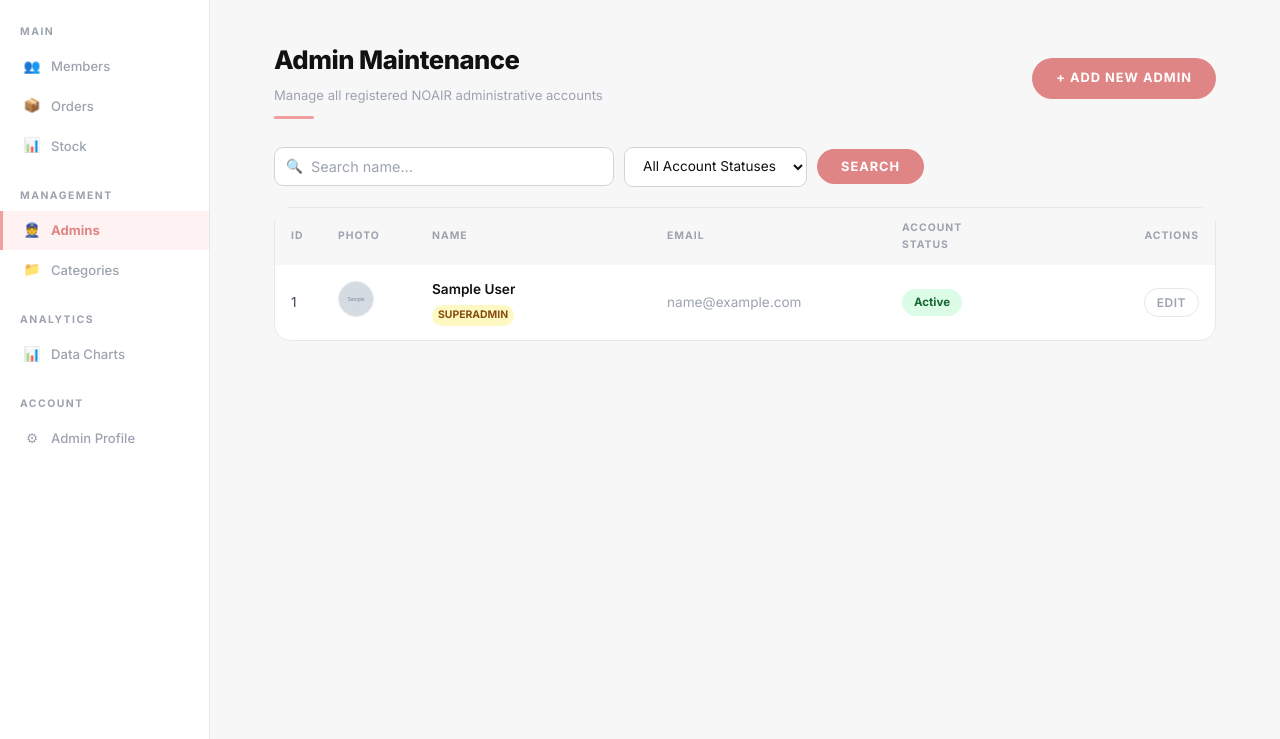
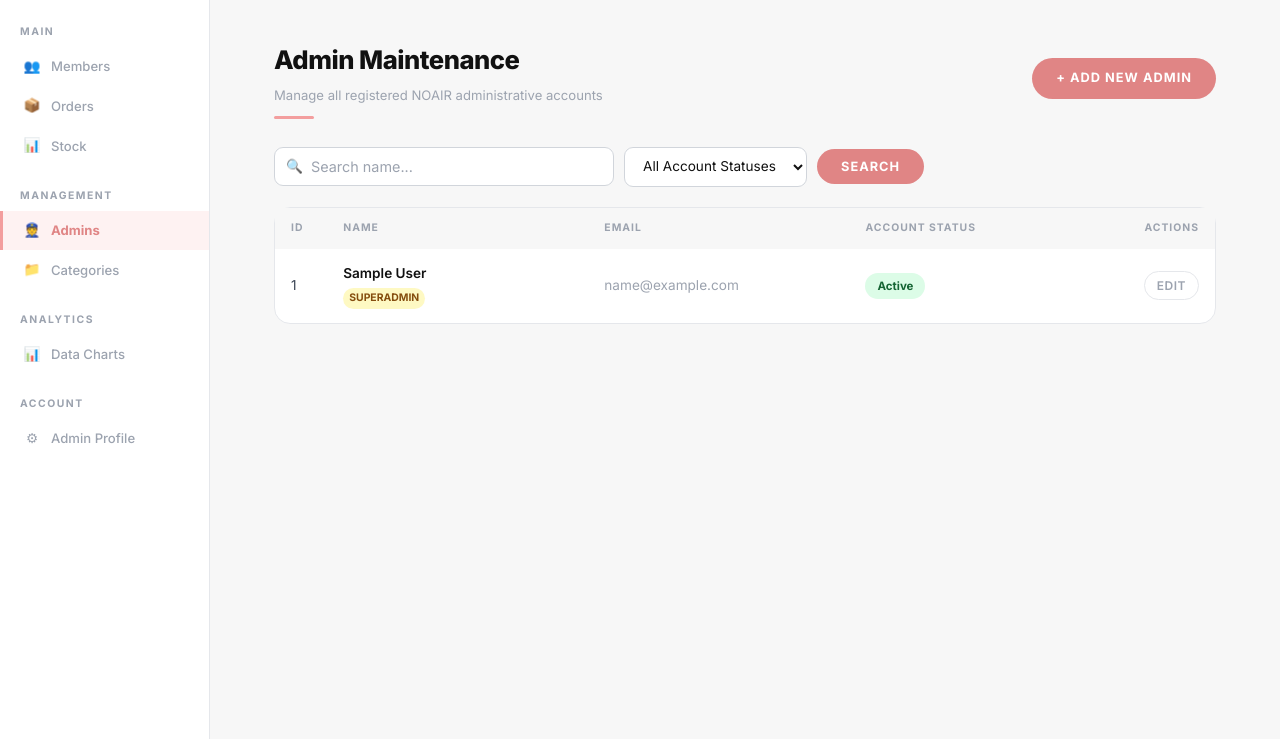
Before and after one commit to Milokaukau/web-based, a PHP site: page /pages/admin/admin_list.php in a window 1280 px wide. Shown: the part 60-799 px from the top of the page. Run offline with PHP 8.4, Linux system fonts and the light colour scheme; the visitor is signed in with stand-in values (Sample User, id 1); tables that the repository leaves empty or names only in its code hold one stand-in row (values such as "Sample post"); grey boxes marked "Sample" are stand-in pictures.

Commit message:
Removed photo column from admin list.

```diff
--- a/pages/admin/admin_list.php
+++ b/pages/admin/admin_list.php
@@ -98,7 +98,6 @@ requireSuperAdmin();
                         <thead>
                             <tr>
                                 <th style="width: 5%;">ID</th>
-                                <th style="width: 10%;">Photo</th>
                                 <th style="width: 25%;">Name</th>
                                 <th style="width: 25%;">Email</th>
                                 <th style="width: 15%;">Account Status</th>
@@ -109,10 +108,6 @@ requireSuperAdmin();
                             <?php foreach ($admins as $admin): ?>
                                 <tr>
                                     <td><?= htmlspecialchars($admin['id']) ?></td>
-                                    <td>
-                                        <?php $photo_src = !empty($admin['photo']) ? '/uploads/admins/' . htmlspecialchars($admin['photo']) : '/assets/images/default-avatar.png'; ?>
-                                        <img src="<?= $photo_src ?>" alt="Admin Photo" style="width: 36px; height: 36px; border-radius: 50%; object-fit: cover; border: 1px solid var(--border-card);">
-                                    </td>
                                     <td>
                                         <div style="font-weight: 600; color: var(--text-dark);">
                                             <?= htmlspecialchars($admin['name']) ?>
```
